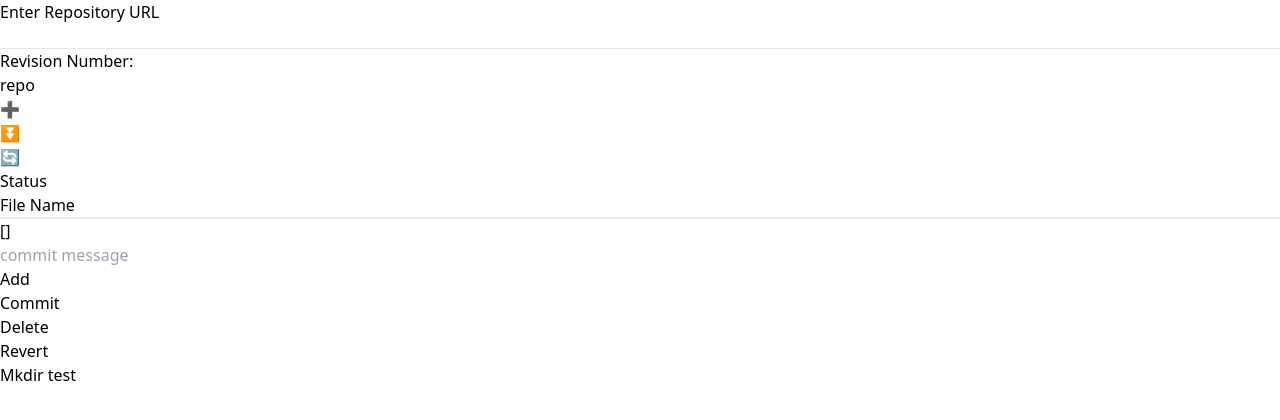
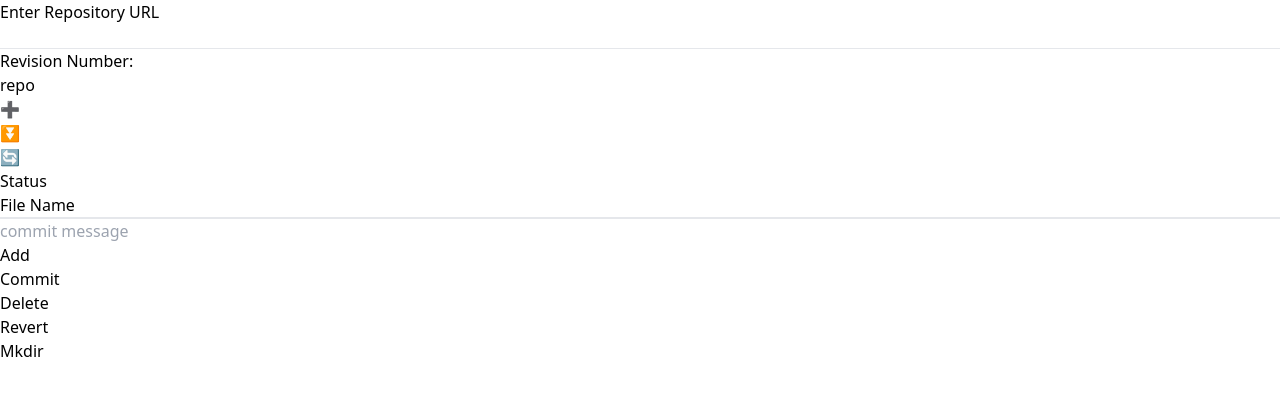
Before and after one commit to HareSVN/Hare-SVN, a Vue app in the folder HareSVN/: page / in a window 1280 px wide. Shown: the top 420 px of the page. Built offline with nearby package versions, Linux system fonts and the light colour scheme.

Commit message:
Format fixes

```diff
--- a/HareSVN/src/components/MainScreen.vue
+++ b/HareSVN/src/components/MainScreen.vue
@@ -61,7 +61,6 @@ function updateFiles(){
                 <hr class="border-1">
             </li>
         </ul>
-        {{ selected }}
         <div class="w-full h-[10%]">
             <SubmitBar :selected="selected" :repo="props.repo" @update-files="updateFiles"></SubmitBar>
         </div>
--- a/HareSVN/src/components/SubmitBar.vue
+++ b/HareSVN/src/components/SubmitBar.vue
@@ -68,7 +68,6 @@
                 @click="changePopup"
                 class="py-2.5 px-5 m-3 text-sm font-medium text-gray-900 focus:outline-none bg-white rounded-lg border border-gray-200 hover:bg-gray-100 hover:text-blue-700 focus:z-10 focus:ring-4 focus:ring-gray-100 dark:focus:ring-gray-700 dark:bg-gray-800 dark:text-gray-400 dark:border-gray-600 dark:hover:text-white dark:hover:bg-gray-700"
             >Mkdir</button>
-            {{ dir }}
         </div>
         <PopUpDir v-if="popup" v-model:popup="popup" v-model:dir="dir" :repo="props.repo" @update-files="updateFiles"></PopUpDir>
     </div>
```
